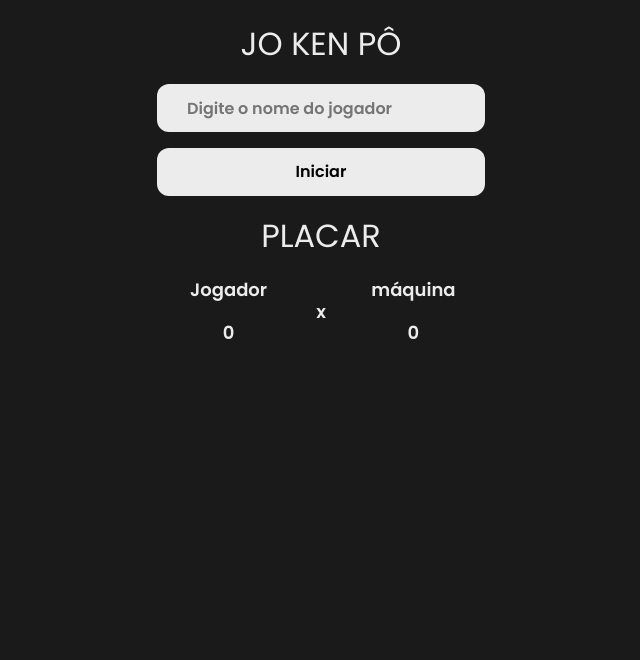
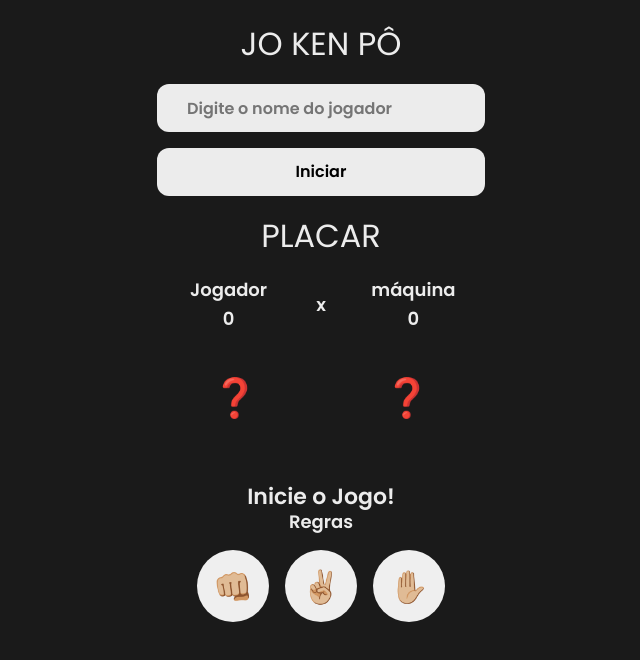
Before and after one commit to mickalala/Jo-ken-po, a React (Vite) app: page / in a window 1280 px wide. Shown: the top 660 px of the page, without its empty margins (319-959 px from the left). Built offline with nearby package versions, Linux system fonts and the light colour scheme.

Commit message:
feat(ui): create game handButtons component with basic styling

```diff
--- a/src/App.jsx
+++ b/src/App.jsx
@@ -1,9 +1,30 @@
 import { Button } from "./components/button";
+import { Handsbuttons } from "./components/hands-game";
 import { Input } from "./components/input";
 import { Score } from "./components/score";
 import * as C from "./styles";
 
 function App() {
+  const actions = [
+    {
+      value: 1,
+      label: "👊🏼",
+      description: "Rock",
+    },
+    {
+      value: 2,
+      label: "✌🏼",
+      description: "Scissors",
+    },
+    {
+      value: 3,
+      label: "✋🏼",
+      description: "Paper",
+    },
+  ];
+  const handleClick = (value) => {
+    console.log(value);
+  };
   return (
     <C.Container>
       <C.Flex direction="column">
@@ -15,7 +36,24 @@ function App() {
           onChange={(value) => console.log(value)}
         />
         <Button>Iniciar</Button>
-        <Score userName="Jogador" scorePlayer="0" scoreComputer="0"></Score>
+        <Score userName="Jogador" scorePlayer={0} scoreComputer={0}></Score>
+        <C.Spacer margin="10px" />
+        <C.Flex justify="space-around">
+          <C.Typography size="38px">❓</C.Typography>
+          <C.Typography size="38px">❓</C.Typography>
+        </C.Flex>
+        <C.Spacer />
+        <C.Flex direction="column" gap="0px">
+          <C.Typography weight="700" size="22px">
+            Inicie o Jogo!
+          </C.Typography>
+          <C.Rules>Regras</C.Rules>
+        </C.Flex>{" "}
+        <Handsbuttons
+          actions={actions}
+          disabled={false}
+          onClick={(value) => handleClick(value)}
+        ></Handsbuttons>
       </C.Flex>
     </C.Container>
   );
--- /dev/null
+++ b/src/components/hands-game/index.jsx
@@ -0,0 +1,18 @@
+import { Flex, Typography } from "../../styles";
+import { HandCircle } from "./style";
+
+export const Handsbuttons = ({ actions, disabled, onClick }) => {
+  return (
+    <Flex>
+      {actions.map((action) => (
+        <HandCircle
+          key={action.value}
+          disabled={disabled}
+          onClick={() => onClick(action)}
+        >
+          <Typography size="32px">{action.label}</Typography>
+        </HandCircle>
+      ))}
+    </Flex>
+  );
+};
--- /dev/null
+++ b/src/components/hands-game/style.js
@@ -0,0 +1,14 @@
+import styled from "styled-components";
+
+export const HandCircle = styled.button`
+  width: 72px;
+  height: 72px;
+  border-radius: 50%;
+
+  &:active {
+    opacity: ${(props) => (props.disabled ? "1" : "0.6")};
+  }
+  &:hover {
+    opacity: ${(props) => (props.disabled ? "1" : "0.7")};
+  }
+`;
--- a/src/styles/index.js
+++ b/src/styles/index.js
@@ -39,7 +39,7 @@ export const Flex = styled.div`
   align-items: ${(props) => props.align || "center"};
   justify-content: ${(props) => props.justify || "center"};
   flex-direction: ${(props) => props.direction || "row"};
-  gap: ${(props) => props.align || "16px"};
+  gap: ${(props) => props.gap || "16px"};
 `;
 export const Spacer = styled.div`
   width: 100%;
@@ -51,3 +51,11 @@ export const Typography = styled.p`
   line-height: ${(props) => props.lineHeight || "27px"};
   color: ${(props) => (props.primary ? "#1A1A1A" : "#ECECEC")};
 `;
+export const Rules = styled.button`
+  width: 100%;
+  font-weight: 700;
+  font-size: 18px;
+  line-height: 24px;
+  color: #ececec;
+  background-color: transparent;
+`;
```
